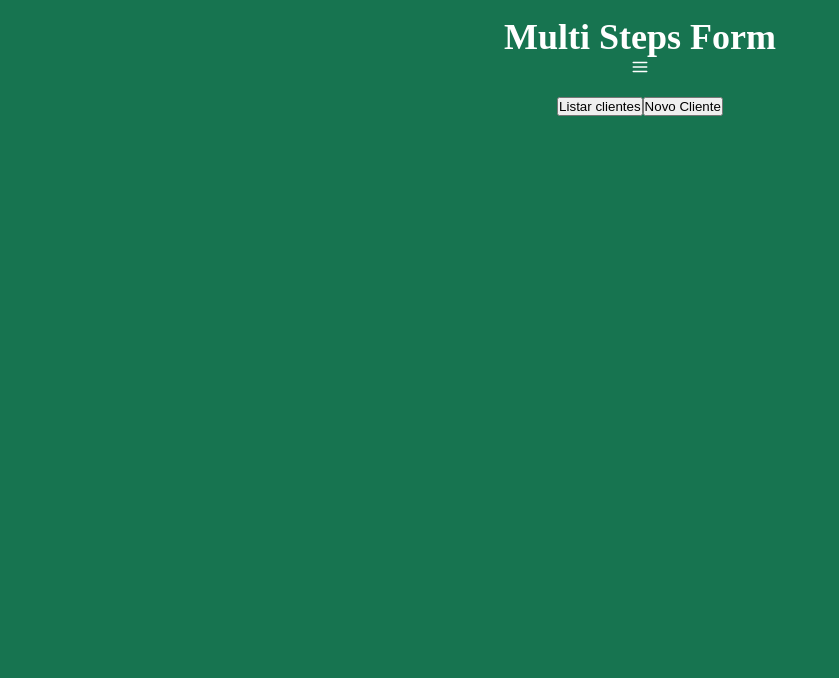
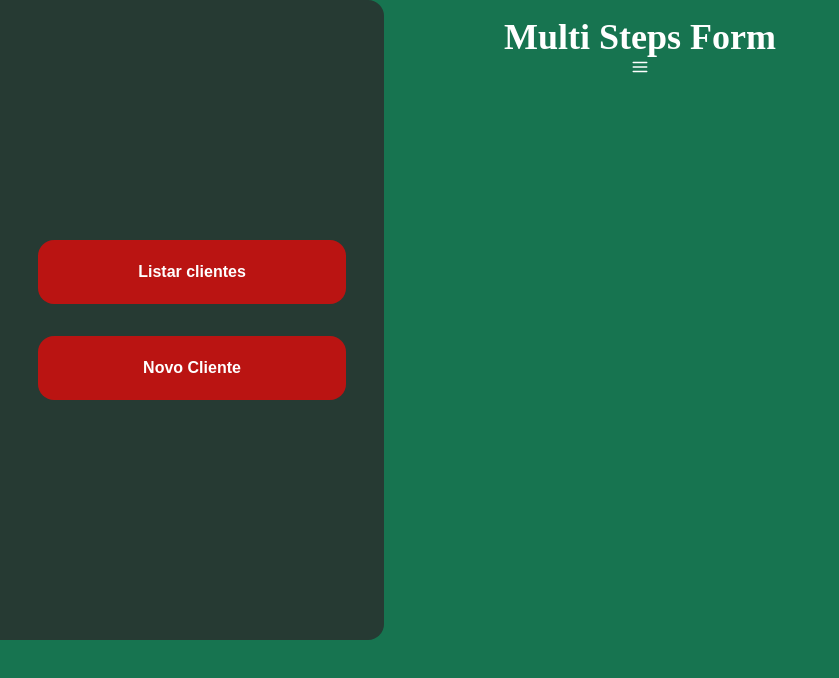
Before and after one commit to srsifer/mult-stap-form-challeng, a React (Vite) app: page / in a window 1280 px wide. Shown: the top 678 px of the page, without its empty margins (0-839 px from the left). Built offline with nearby package versions, Linux system fonts and the light colour scheme.

Commit message:
feat: repassa o estado criado no comit anterior para o componente de estilização

```diff
--- a/src/components/Menu.jsx
+++ b/src/components/Menu.jsx
@@ -8,10 +8,10 @@ import {customStyles }from '../styles/ModalStyles'
 import PropTypes from 'prop-types'
 import { useSelector } from 'react-redux'
 import Modal from 'react-modal';
+import { AsideMenuStyles } from '../styles/menuStyles'
 
 
-
-function Menu ({ShowUserList}) {
+function Menu ({ShowUserList, showMenu}) {
   const [isOpen, setIsOpen ] = useState(false)
   const [step, setStep] = useState(1)
   const [createUser, setCreateUser] = useState([])
@@ -46,13 +46,13 @@ function Menu ({ShowUserList}) {
   }
 
   return (
-    <aside>
-      <div>
+    <AsideMenuStyles showMenu={showMenu}>
         <button onClick={ShowUserList}>Listar clientes</button>
         <button onClick={toggleModal}>Novo Cliente</button>
         <Modal
           isOpen={isOpen}
           style={customStyles}
+          ariaHideApp={false}
           contentLabel="create user modal"
         >
           <NavbarForm toggleModal={toggleModal} step={step} backStep={backStep}/>
@@ -60,13 +60,13 @@ function Menu ({ShowUserList}) {
             {renderStaps()}
           </form>
         </Modal>
-      </div>
-    </aside>
+    </AsideMenuStyles>
   )
 }
 
 Menu.propTypes = {
-  ShowUserList: PropTypes.func
+  ShowUserList: PropTypes.func,
+  showMenu: PropTypes.bool
 }
 
 export default Menu;
```
